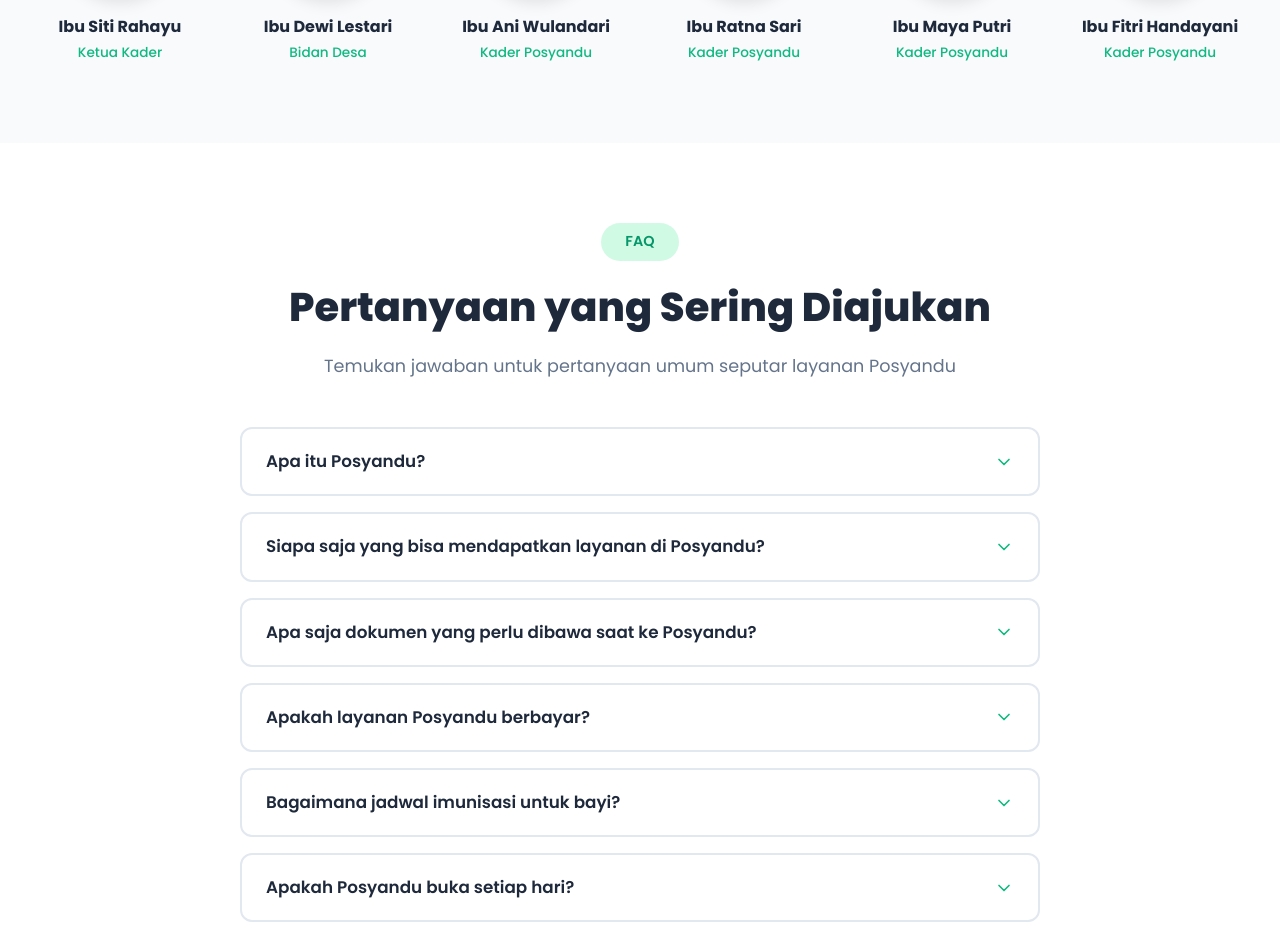
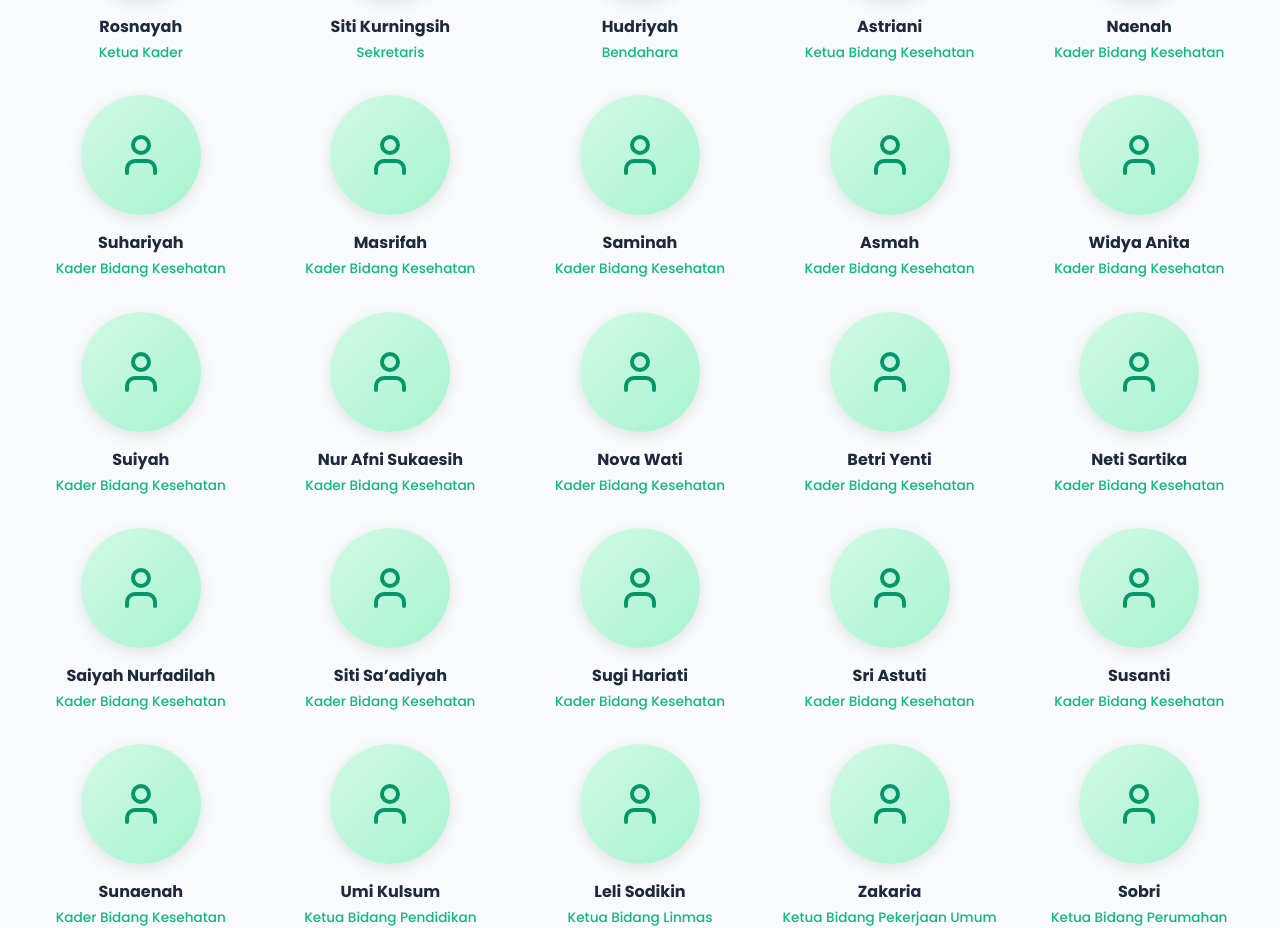
Before and after one commit to cengkooo/temp-posyandu-nextjs-app, a Next.js app: page / in a window 1280 px wide. Shown: the part 5005-5933 px from the top of the page. Built offline with nearby package versions, Linux system fonts and the light colour scheme; no server answers; the database is empty.

Commit message:
Update Team Section

```diff
--- a/src/components/landing/Footer.tsx
+++ b/src/components/landing/Footer.tsx
@@ -117,6 +117,7 @@ export default function Footer() {
           <p>© {new Date().getFullYear()} Tim Kuliah Kerja Nyata Institut Teknologi Sumatera </p>
 
           <div className="flex gap-4">
+            <span>Dikembangkan Oleh :</span>
             <a href="https://www.instagram.com/jefrisembiring5/" className="hover:text-emerald-800 flex items-center gap-1">
               Jefri Wahyu Fernando Sembiring
               <ExternalLink size={12} />
--- a/src/components/landing/TeamSection.tsx
+++ b/src/components/landing/TeamSection.tsx
@@ -6,36 +6,138 @@ import { User } from 'lucide-react';
 export default function TeamSection() {
   const teamMembers = [
     {
-      name: 'Ibu Siti Rahayu',
+      name: 'Rosnayah',
       role: 'Ketua Kader',
       photo: null,
     },
     {
-      name: 'Ibu Dewi Lestari',
-      role: 'Bidan Desa',
+      name: 'Siti Kurningsih',
+      role: 'Sekretaris',
       photo: null,
     },
     {
-      name: 'Ibu Ani Wulandari',
-      role: 'Kader Posyandu',
+      name: 'Hudriyah',
+      role: 'Bendahara',
       photo: null,
     },
     {
-      name: 'Ibu Ratna Sari',
-      role: 'Kader Posyandu',
+      name: 'Astriani',
+      role: 'Ketua Bidang Kesehatan',
       photo: null,
     },
     {
-      name: 'Ibu Maya Putri',
-      role: 'Kader Posyandu',
+      name: 'Naenah',
+      role: 'Kader Bidang Kesehatan',
       photo: null,
     },
     {
-      name: 'Ibu Fitri Handayani',
-      role: 'Kader Posyandu',
+      name: 'Suhariyah',
+      role: 'Kader Bidang Kesehatan',
+      photo: null,
+    },
+    {
+      name: 'Masrifah',
+      role: 'Kader Bidang Kesehatan',
+      photo: null,
+    },
+    {
+      name: 'Saminah',
+      role: 'Kader Bidang Kesehatan',
+      photo: null,
+    },
+    {
+      name: 'Asmah',
+      role: 'Kader Bidang Kesehatan',
+      photo: null,
+    },
+    {
+      name: 'Widya Anita',
+      role: 'Kader Bidang Kesehatan',
+      photo: null,
+    },
+    {
+      name: 'Suiyah',
+      role: 'Kader Bidang Kesehatan',
+      photo: null,
+    },
+    {
+      name: 'Nur Afni Sukaesih',
+      role: 'Kader Bidang Kesehatan',
+      photo: null,
+    },
+    {
+      name: 'Nova Wati',
+      role: 'Kader Bidang Kesehatan',
+      photo: null,
+    },
+    {
+      name: 'Betri Yenti',
+      role: 'Kader Bidang Kesehatan',
+      photo: null,
+    },
+    {
+      name: 'Neti Sartika',
+      role: 'Kader Bidang Kesehatan',
+      photo: null,
+    },
+    {
+      name: 'Saiyah Nurfadilah',
+      role: 'Kader Bidang Kesehatan',
+      photo: null,
+    },
+    {
+      name: 'Siti Sa’adiyah',
+      role: 'Kader Bidang Kesehatan',
+      photo: null,
+    },
+    {
+      name: 'Sugi Hariati',
+      role: 'Kader Bidang Kesehatan',
+      photo: null,
+    },
+    {
+      name: 'Sri Astuti',
+      role: 'Kader Bidang Kesehatan',
+      photo: null,
+    },
+    {
+      name: 'Susanti',
+      role: 'Kader Bidang Kesehatan',
+      photo: null,
+    },
+    {
+      name: 'Sunaenah',
+      role: 'Kader Bidang Kesehatan',
+      photo: null,
+    },
+    {
+      name: 'Umi Kulsum',
+      role: 'Ketua Bidang Pendidikan',
+      photo: null,
+    },
+    {
+      name: 'Leli Sodikin',
+      role: 'Ketua Bidang Linmas',
+      photo: null,
+    },
+    {
+      name: 'Zakaria',
+      role: 'Ketua Bidang Pekerjaan Umum',
+      photo: null,
+    },
+    {
+      name: 'Sobri',
+      role: 'Ketua Bidang Perumahan Rakyat',
+      photo: null,
+    },
+    {
+      name: 'Mulyono',
+      role: 'Ketua Bidang Sosial',
       photo: null,
     },
   ];
+
+
 
   return (
     <section id="tim" className="team-section">
--- a/src/styles/landing.css
+++ b/src/styles/landing.css
@@ -980,7 +980,7 @@ div, section, header, footer, nav {
 
 .team-grid {
   display: grid;
-  grid-template-columns: repeat(6, 1fr);
+  grid-template-columns: repeat(5, 1fr);
   gap: 2rem;
   margin-top: 3rem;
 }
```
